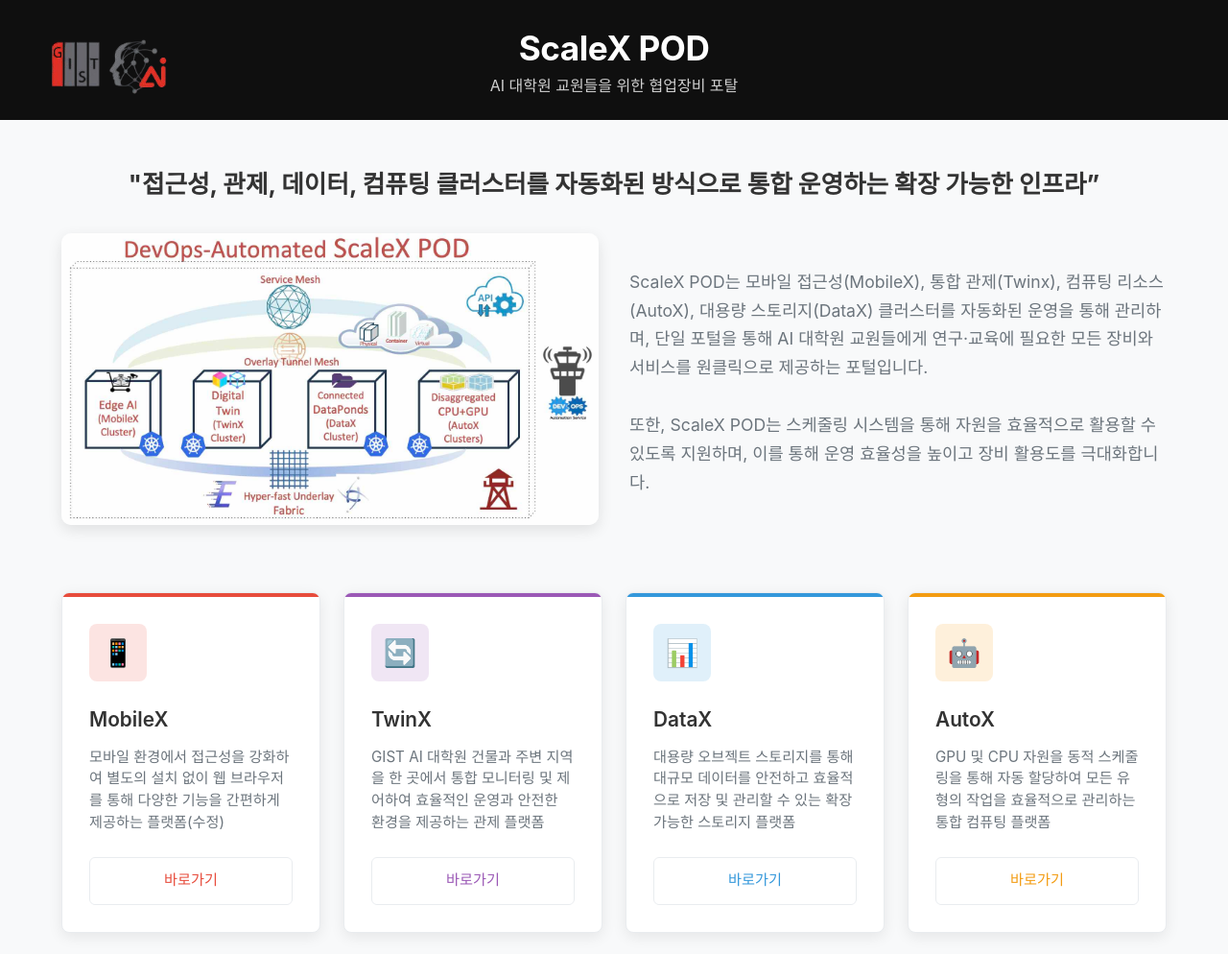
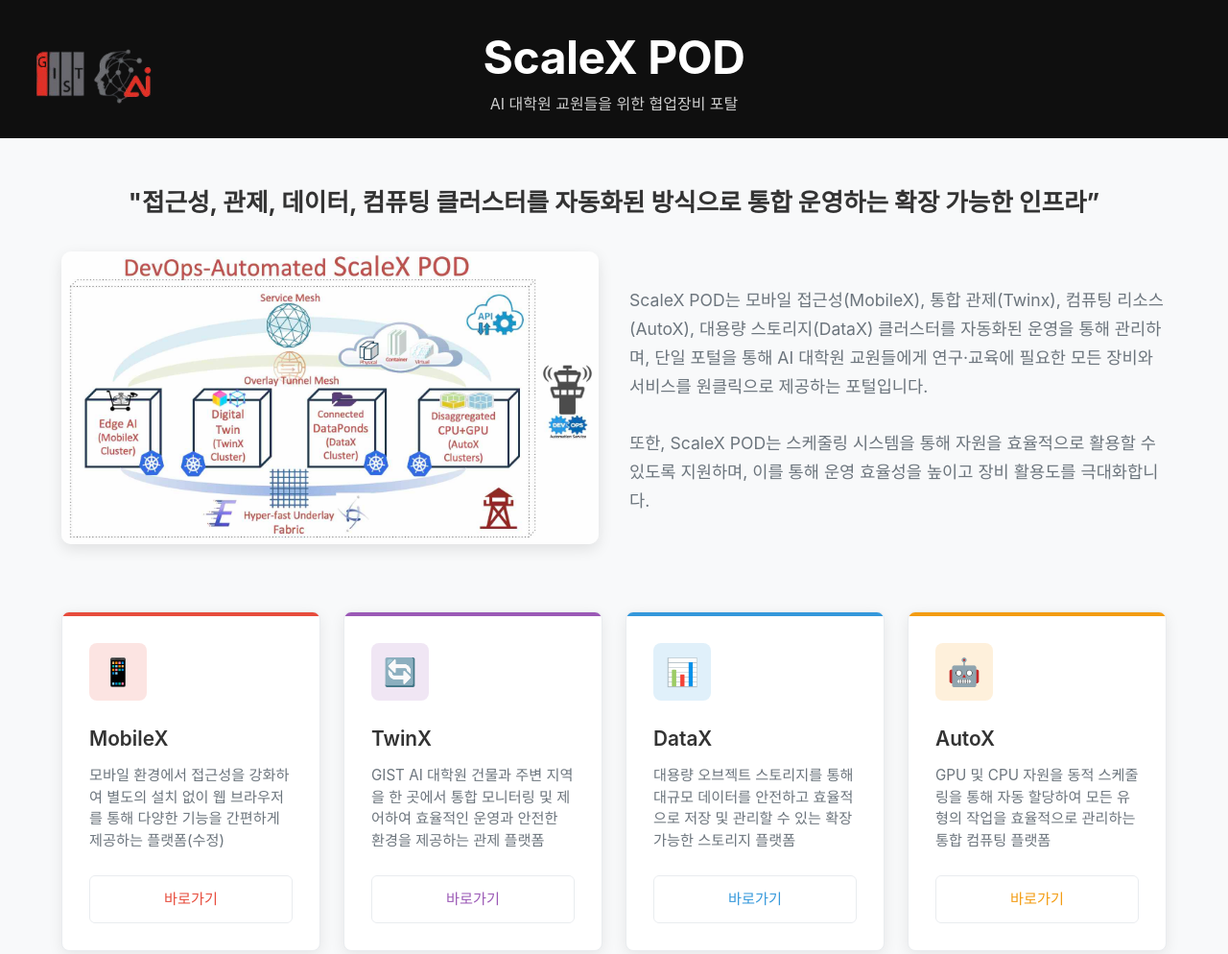
Before and after one commit to SmartX-Team/SmartX-Team.github.io, a plain HTML site: page index.html in a window 1280 px wide. Shown: the top 994 px of the page at 96% size. Drawn offline with Linux system fonts and the light colour scheme.

Commit message:
헤더 크기 변경

```diff
--- a/css/style.css
+++ b/css/style.css
@@ -43,15 +43,15 @@ header {
 .logo-img {
     height: 100px;
     position: absolute;
-    left: 1rem; /* 왼쪽에 고정 */
+    left: 0rem;
 }
 
 .logo-container {
-    text-align: center; /* 텍스트 가운데 정렬 */
+    text-align: center;
 }
 
 .logo-text {
-    font-size: 2.2rem;
+    font-size: 3rem;
     font-weight: 700;
     color: var(--text-light);
     letter-spacing: -0.5px;
```
